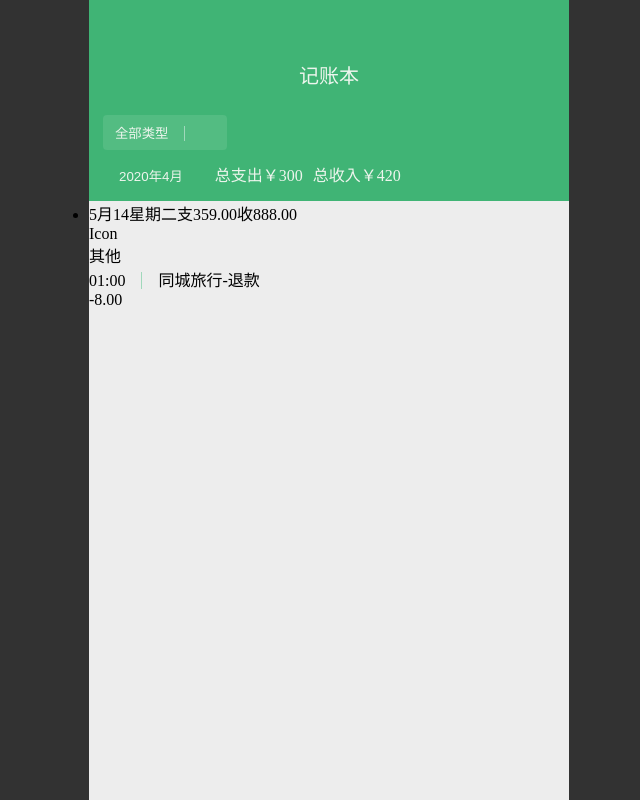
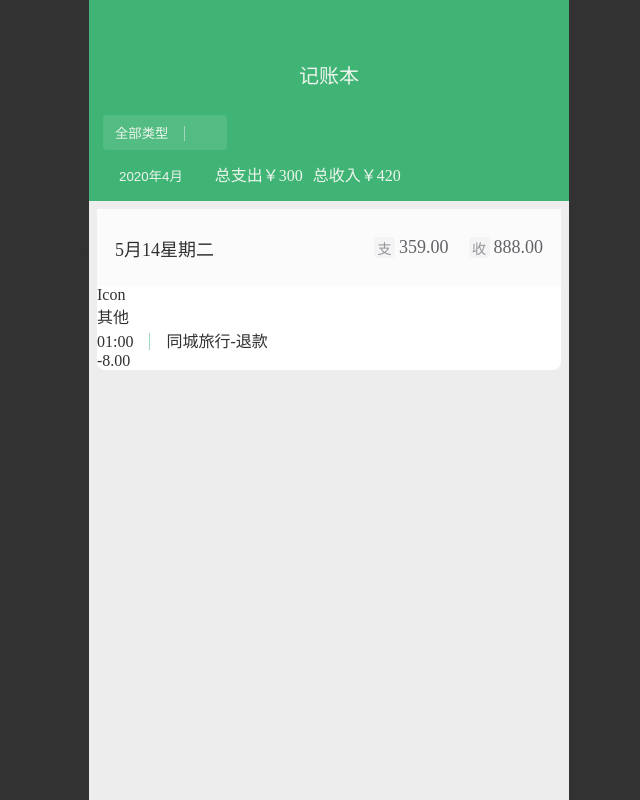
Before and after one commit to tgbf2674/wx-cash, a React (Create React App) app: page / in a window 1280 px wide. Shown: the whole page, without its empty margins (311-951 px from the left). Built offline with nearby package versions, Linux system fonts and the light colour scheme.

Commit message:
添加Record Header 样式

```diff
--- a/src/components/Records.tsx
+++ b/src/components/Records.tsx
@@ -1,21 +1,54 @@
 import * as React from 'react';
 import Divider from './Dividier';
+import styled from 'styled-components';
+import Tag from './Tag';
+
+const StyledRecord = styled.li`
+  border-radius: 8px;
+  margin-bottom: 8px;
+  background: white;
+  &:last-child{
+    margin-bottom: 0;
+  }
+  color: ${props => props.theme.$mainText};
+`
+
+const Header = styled.header`
+  padding: 24px 18px;
+  display: flex;
+  justify-content: space-between;
+  align-items: center;
+  background: #fbfbfb;
+  span{
+    font-size: ${props=> props.theme.$mainTextSize};
+  }
+`
+const DateSection = styled.section``
+
+const AmountSection = styled.section`
+  display: flex;
+  align-items: center;
+  color: ${props=> props.theme.$normalText};
+  > span{
+    font-size: ${props=> props.theme.$mainTextSize};
+  }
+`
 
 const Record: React.FC= ()=>{
   return (
-    <li>
-      <header>
-        <span>
+    <StyledRecord>
+      <Header>
+        <DateSection>
           <span>5月14</span>
           <span>星期二</span>
-        </span>
-        <span>
-          <span>支</span>
-          <span>359.00</span>
-          <span>收</span>
+        </DateSection>
+        <AmountSection>
+          <Tag>支</Tag>
+          <span style={{marginRight: 16}}>359.00</span>
+          <Tag>收</Tag>
           <span>888.00</span>
-        </span>
-      </header>
+        </AmountSection>
+      </Header>
       <section>
         <div>Icon</div>
         <div>
@@ -30,7 +63,7 @@ const Record: React.FC= ()=>{
           -8.00
         </div>
       </section>
-    </li>
+    </StyledRecord>
   )
 }
 
--- /dev/null
+++ b/src/components/Tag.tsx
@@ -0,0 +1,23 @@
+import * as React from 'react';
+import styled from 'styled-components';
+
+const StyledTag = styled.span`
+  width: 1.5em;
+  height: 1.5em;
+  display: inline-flex;
+  align-items: center;
+  justify-content: center;
+  margin: 4px;
+  background: #f4f4f4;
+  color: ${props=> props.theme.$subText};
+  font-size: ${props=> props.theme.$smallTextSize} !important;
+  border-radius: 4px;
+`
+const Tag: React.FC= (props)=>{
+  return (
+    <StyledTag>{props.children}</StyledTag>
+  )
+}
+
+
+export default Tag
--- a/src/pages/Summary.tsx
+++ b/src/pages/Summary.tsx
@@ -44,6 +44,10 @@ const BriefSection = styled.section`
   }
 `
 
+const RecordList = styled.ul`
+  padding: 8px;
+`
+
 const Summary: React.FC = () => {
   const totalIncome = 420
   const totalExpense = 300
@@ -67,9 +71,9 @@ const Summary: React.FC = () => {
           <span>总收入￥{totalIncome}</span>
         </BriefSection>
       </Header>
-      <ul>
+      <RecordList>
         <Record/>
-      </ul>
+      </RecordList>
     </div>
   )
 }
```
